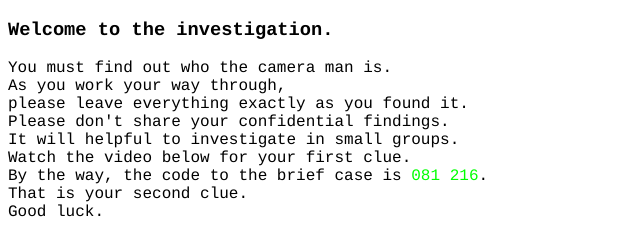
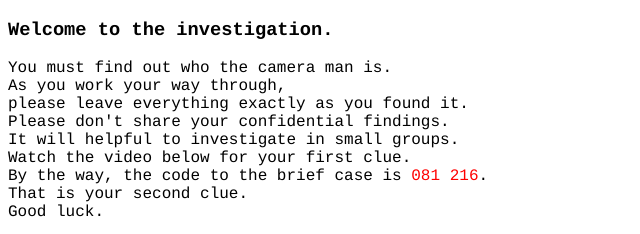
Before and after one commit to WhoIsTheCameraMan/WhoIsTheCameraMan.github.io, a plain HTML site: page index.html in a window 1280 px wide. Shown: the top 234 px of the page, 0-640 px from the left. Drawn offline with Linux system fonts and the light colour scheme; grey boxes are pictures that could not be loaded.

Commit message:
Update index.html, changed background color to black and font colors

```diff
--- a/index.html
+++ b/index.html
@@ -5,7 +5,7 @@
         <meta name="viewport" content="width=device-width, initial-scale=1.0">
         <title>Who is the camera man?</title>
     </head>
-    <body>
+    <body style="background-color: Black, color: Lime;">
         <h3 style="font-family: Courier, monospace;">Welcome to the investigation.</h3>
         <p style="font-family: Courier, monospace;">
             You must find out who the camera man is. <br>
@@ -14,7 +14,7 @@
             Please don't share your confidential findings.<br>
             It will helpful to investigate in small groups.<br>
             Watch the video below for your first clue.<br>
-            By the way, the code to the brief case is <span style="color: Lime;">081 216</span>.<br>
+            By the way, the code to the brief case is <span style="color: Red;">081 216</span>.<br>
             That is your second clue.<br>
             Good luck.<br>
         </p>
```
